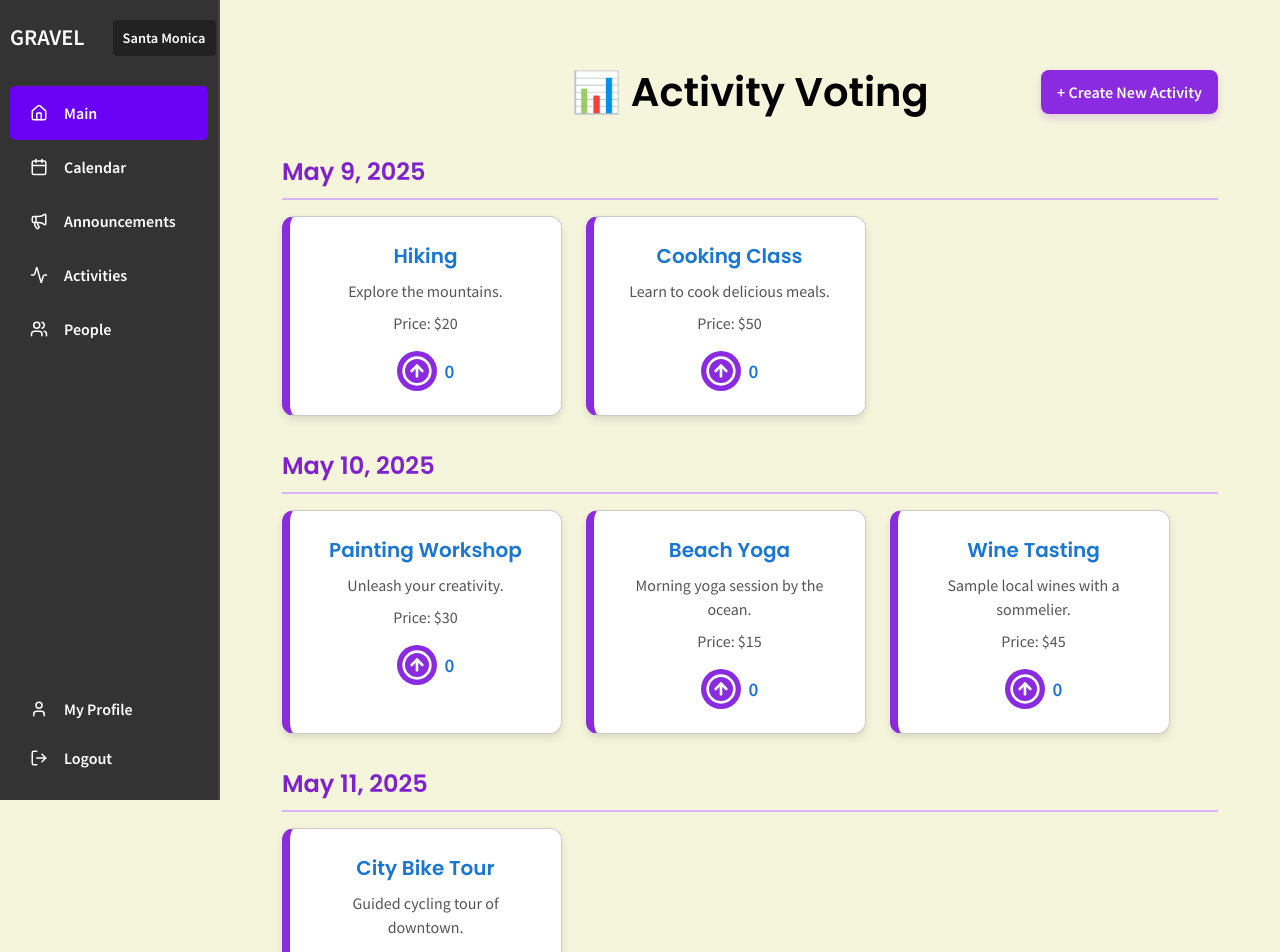
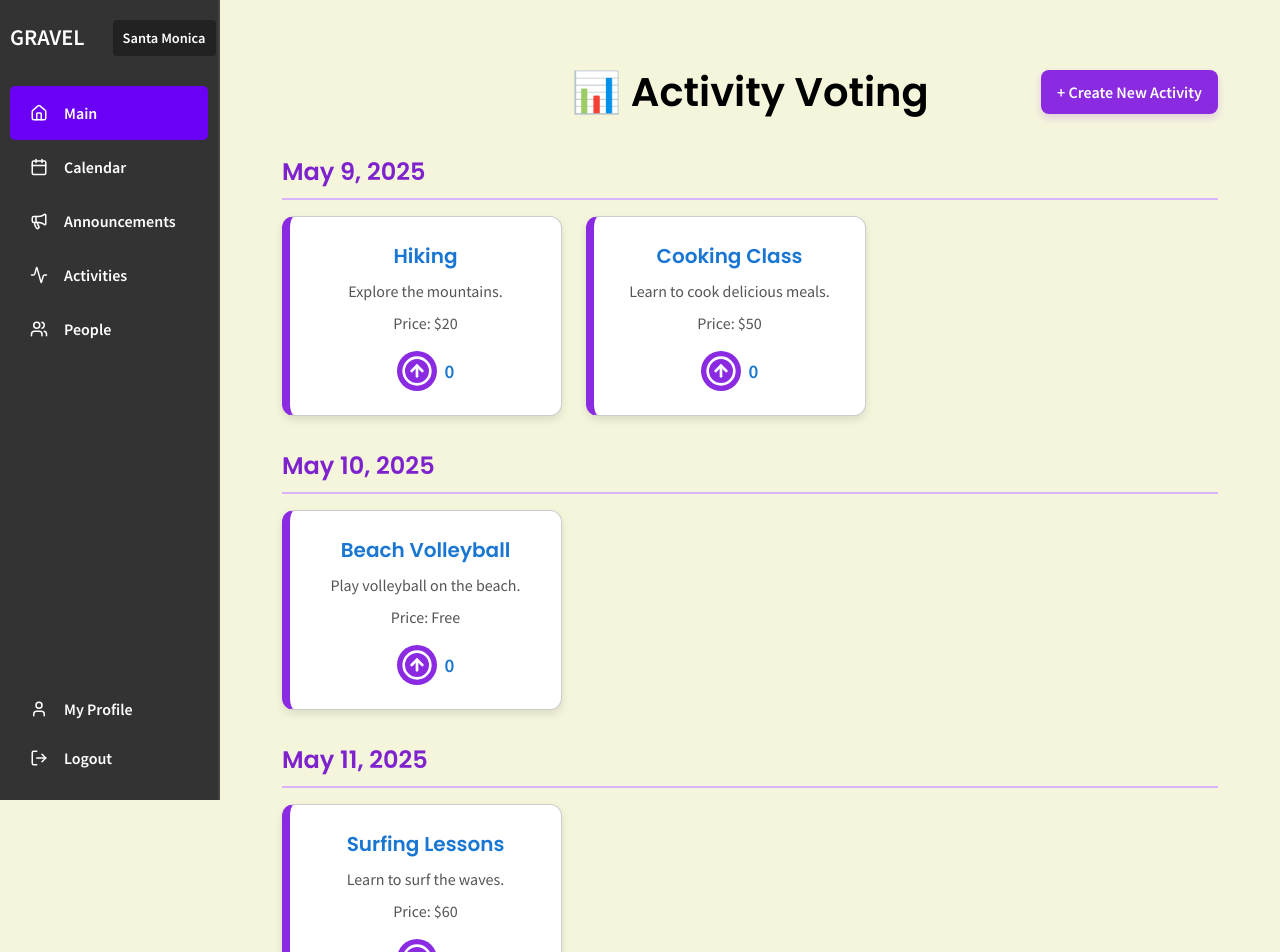
Before and after one commit to karen93shieh/gravel, a SvelteKit app: page /mainPages/activities in a window 1280 px wide. Shown: the top 952 px of the page. Built offline with nearby package versions, Linux system fonts and the light colour scheme.

Commit message:
actviities persistence

```diff
--- a/src/routes/mainPages/activities/+page.svelte
+++ b/src/routes/mainPages/activities/+page.svelte
@@ -2,17 +2,65 @@
     import { onMount } from 'svelte';
     import { writable } from 'svelte/store';
     import { CircleArrowUp } from 'lucide-svelte';
-
+    import { tripName } from '$lib/stores/Stores.ts';
     import '../../../styles/main.css';
 
-    let activities = writable([
-        { id: 1, title: 'Hiking', description: 'Explore the mountains.', price: '$20', date: '2025-05-09', votes: 0 },
-        { id: 2, title: 'Cooking Class', description: 'Learn to cook delicious meals.', price: '$50', date: '2025-05-09', votes: 0 },
-        { id: 3, title: 'Painting Workshop', description: 'Unleash your creativity.', price: '$30', date: '2025-05-10', votes: 0 },
-        { id: 4, title: 'Beach Yoga', description: 'Morning yoga session by the ocean.', price: '$15', date: '2025-05-10', votes: 0 },
-        { id: 5, title: 'Wine Tasting', description: 'Sample local wines with a sommelier.', price: '$45', date: '2025-05-10', votes: 0 },
-        { id: 6, title: 'City Bike Tour', description: 'Guided cycling tour of downtown.', price: '$25', date: '2025-05-11', votes: 0 }
-    ]);
+    let activities = writable([]);
+    let currentTrip = '';
+    let unsubscribe;
+
+    onMount(() => {
+        unsubscribe = tripName.subscribe(name => {
+            currentTrip = name;
+            loadActivities();
+        });
+
+        return () => {
+            if (unsubscribe) unsubscribe();
+        };
+    });
+
+    function getStorageKey() {
+        return `activities-${currentTrip}`;
+    }
+    function saveActivities() {
+        activities.subscribe(value => {
+            localStorage.setItem(getStorageKey(), JSON.stringify(value));
+        });
+    }
+    function loadActivities() {
+        const saved = localStorage.getItem(getStorageKey());
+        if (saved) {
+            activities.set(JSON.parse(saved));
+        } else {
+            const defaultActivities = {
+            'Santa Monica': [
+                { id: 1, title: 'Hiking', description: 'Explore the mountains.', price: '$20', date: '2025-05-09', votes: 0 },
+                { id: 2, title: 'Cooking Class', description: 'Learn to cook delicious meals.', price: '$50', date: '2025-05-09', votes: 0 },
+                { id: 3, title: 'Beach Volleyball', description: 'Play volleyball on the beach.', price: 'Free', date: '2025-05-10', votes: 0 },
+                { id: 4, title: 'Surfing Lessons', description: 'Learn to surf the waves.', price: '$60', date: '2025-05-11', votes: 0 },
+                { id: 5, title: 'Bike Rentals', description: 'Rent a bike and explore the Santa Monica Pier.', price: '$15', date: '2025-05-12', votes: 0 }
+            ],
+            'Vancouver': [
+                { id: 1, title: 'City Bike Tour', description: 'Guided cycling tour of downtown.', price: '$25', date: '2025-05-11', votes: 0 },
+                { id: 2, title: 'Stanley Park Walk', description: 'Take a scenic walk through Stanley Park.', price: 'Free', date: '2025-05-12', votes: 0 },
+                { id: 3, title: 'Granville Island Market', description: 'Explore the local food and crafts market.', price: 'Free', date: '2025-05-13', votes: 0 },
+                { id: 4, title: 'Kayaking', description: 'Go kayaking in False Creek.', price: '$40', date: '2025-05-14', votes: 0 },
+                { id: 5, title: 'Capilano Suspension Bridge', description: 'Visit the famous suspension bridge.', price: '$55', date: '2025-05-15', votes: 0 }
+            ],
+            'Tokyo': [
+                { id: 1, title: 'Sushi Night', description: 'Enjoy sushi at Tsukiji market.', price: '$45', date: '2025-05-10', votes: 0 },
+                { id: 2, title: 'Cherry Blossom Viewing', description: 'Relax under the cherry blossoms in Ueno Park.', price: 'Free', date: '2025-05-11', votes: 0 },
+                { id: 3, title: 'Akihabara Tour', description: 'Explore the anime and electronics district.', price: '$30', date: '2025-05-12', votes: 0 },
+                { id: 4, title: 'Tea Ceremony', description: 'Experience a traditional Japanese tea ceremony.', price: '$50', date: '2025-05-13', votes: 0 },
+                { id: 5, title: 'Tokyo Tower Visit', description: 'Enjoy the view from Tokyo Tower.', price: '$25', date: '2025-05-14', votes: 0 }
+            ]
+        };
+
+            activities.set(defaultActivities[currentTrip] || []);
+            saveActivities();
+        }
+    }
 
     let showCreatePopup = false;
     let newActivity = { title: '', description: '', price: '', date: '' };
@@ -34,11 +82,11 @@
                 { id: Date.now(), ...newActivity, votes: 0 }
             ]);
             newActivity = { title: '', description: '', price: '', date: '' };
+            saveActivities();
             showCreatePopup = false;
         }
     };
 
-    // Helper function to group activities by date
     const groupActivitiesByDate = (activities) => {
         const grouped = {};
         activities.forEach(activity => {
@@ -50,7 +98,6 @@
         return grouped;
     };
 
-    // Helper function to sort dates in ascending order
     const sortDates = (dates) => {
         return dates.sort((a, b) => new Date(a) - new Date(b));
     };
@@ -67,7 +114,7 @@
                         Authorization: 'Bearer rg_v1_v8x4v0intklea8f9tnhwq3r0rd0lvglgcd3t_ngk',
                     },
                     body: JSON.stringify({
-                        location: "Santa Monica",
+                        location: currentTrip,
                         activities: $activities.map((activity) => activity.title).join(', '),
                     }),
                 }
@@ -83,7 +130,6 @@
         }
     };
 
-    // Helper function to format date for display
     const formatDate = (dateString) => {
         const options = { year: 'numeric', month: 'short', day: 'numeric' };
         return new Date(dateString).toLocaleDateString(undefined, options);
@@ -164,7 +210,6 @@
 
 
 <style>
-    /* Add these styles to match the announcements page */
     .container {
         padding: 2rem;
         max-width: 1000px;
@@ -336,7 +381,7 @@
         border-radius: 12px;
         box-shadow: 0 4px 8px rgba(0, 0, 0, 0.1);
         transition: transform 0.2s ease, box-shadow 0.2s ease;
-        text-align: left; /* Ensure content inside boxes is left-aligned */
+        text-align: left;
     }
 
     .container {
```
